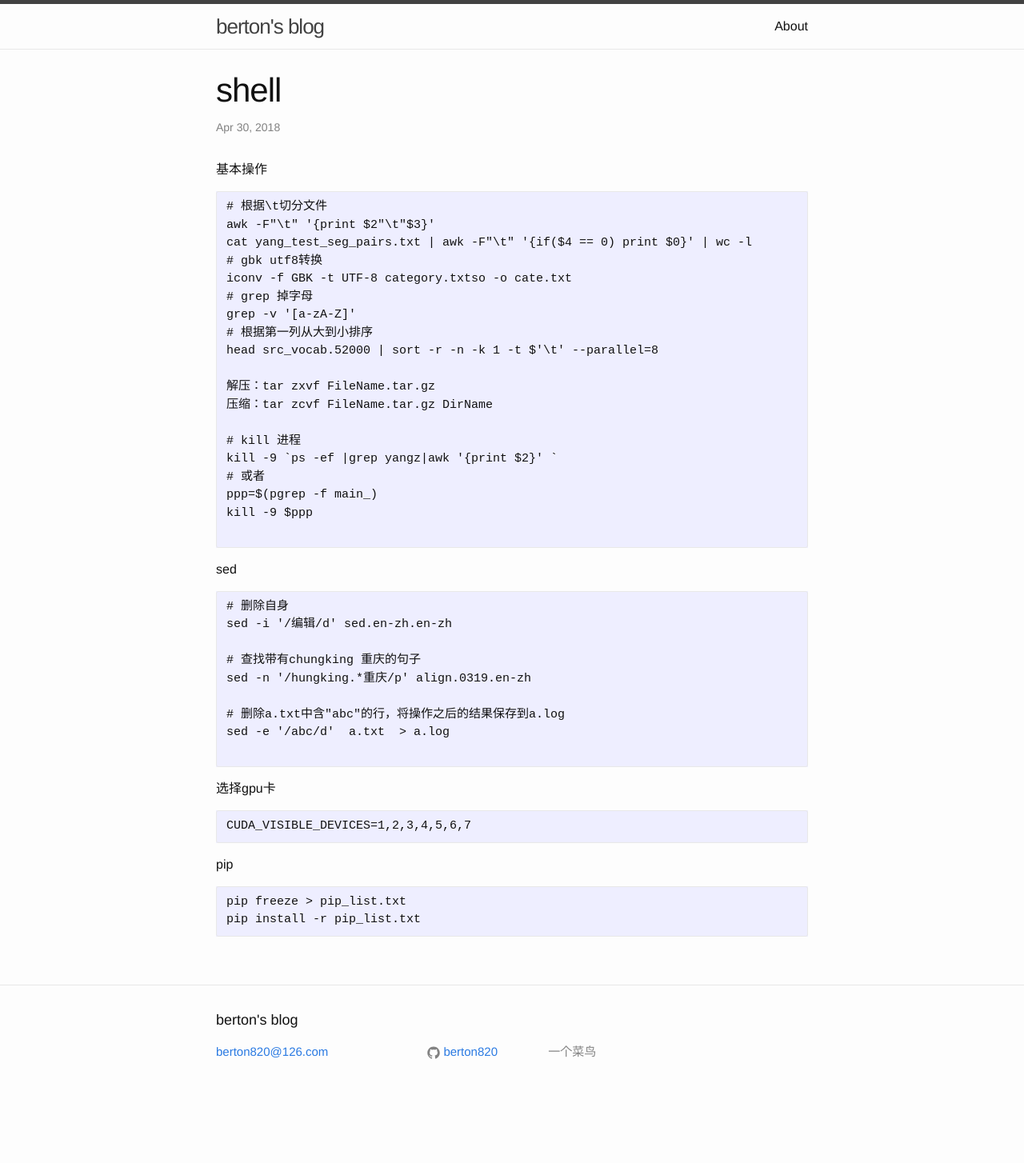
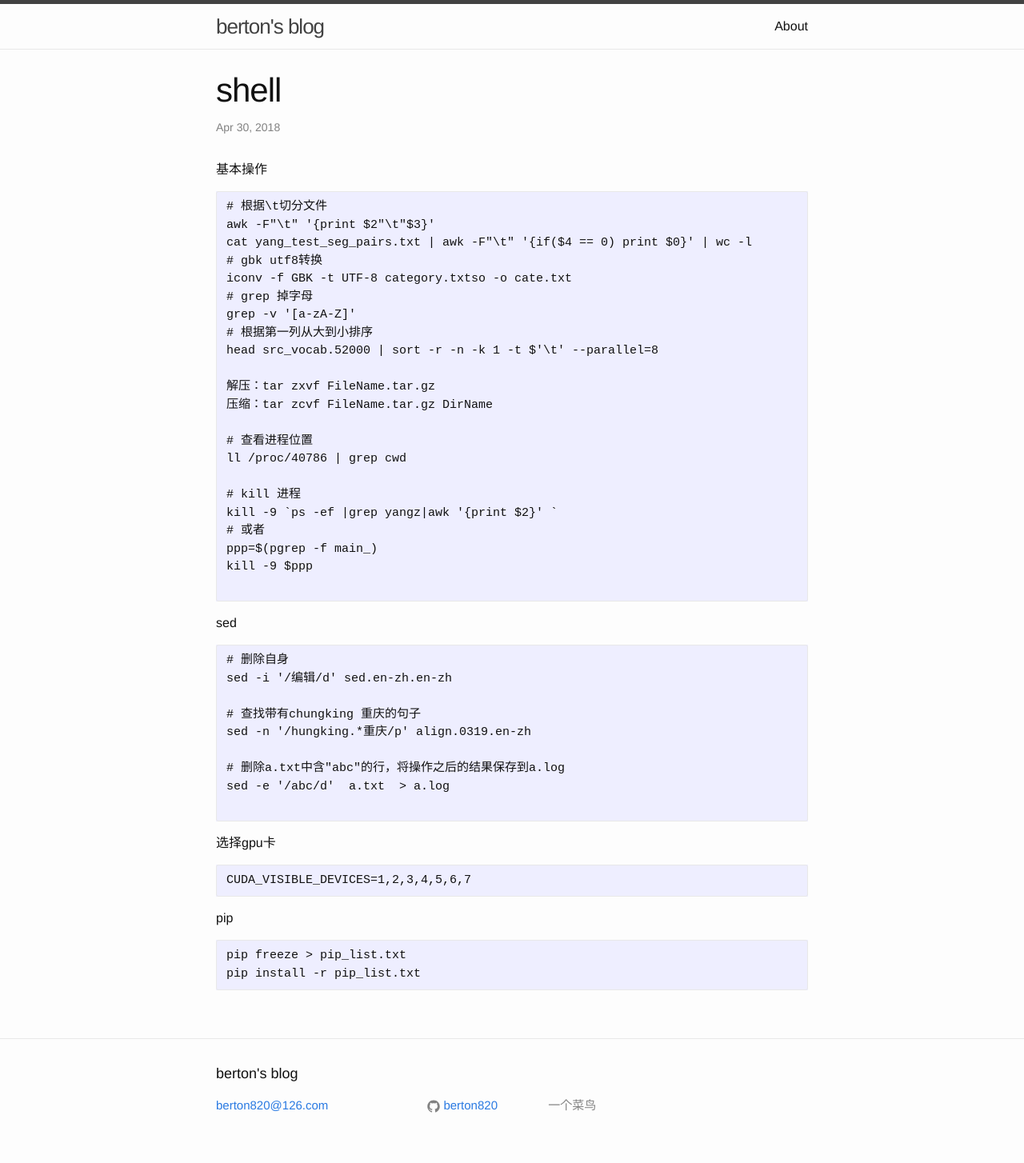
Before and after one commit to berton820/berton820.github.io, a Jekyll site: the page built from _posts/2019-6-30-shell.markdown, in a window 1280 px wide. Shown: the whole page at 80% size. Built offline with Jekyll 4.4.1, drawn with Linux system fonts in a browser that asks for light colours; before the commit the page ends 1386 px from its top, so only the background shows below that.

Commit message:
2019年10月10日 星期四 15时01分24秒 CST

```diff
--- a/_posts/2019-6-30-shell.markdown
+++ b/_posts/2019-6-30-shell.markdown
@@ -19,6 +19,9 @@ head src_vocab.52000 | sort -r -n -k 1 -t $'\t' --parallel=8
 
 解压：tar zxvf FileName.tar.gz
 压缩：tar zcvf FileName.tar.gz DirName
+
+# 查看进程位置
+ll /proc/40786 | grep cwd
 
 # kill 进程
 kill -9 `ps -ef |grep yangz|awk '{print $2}' `
```
